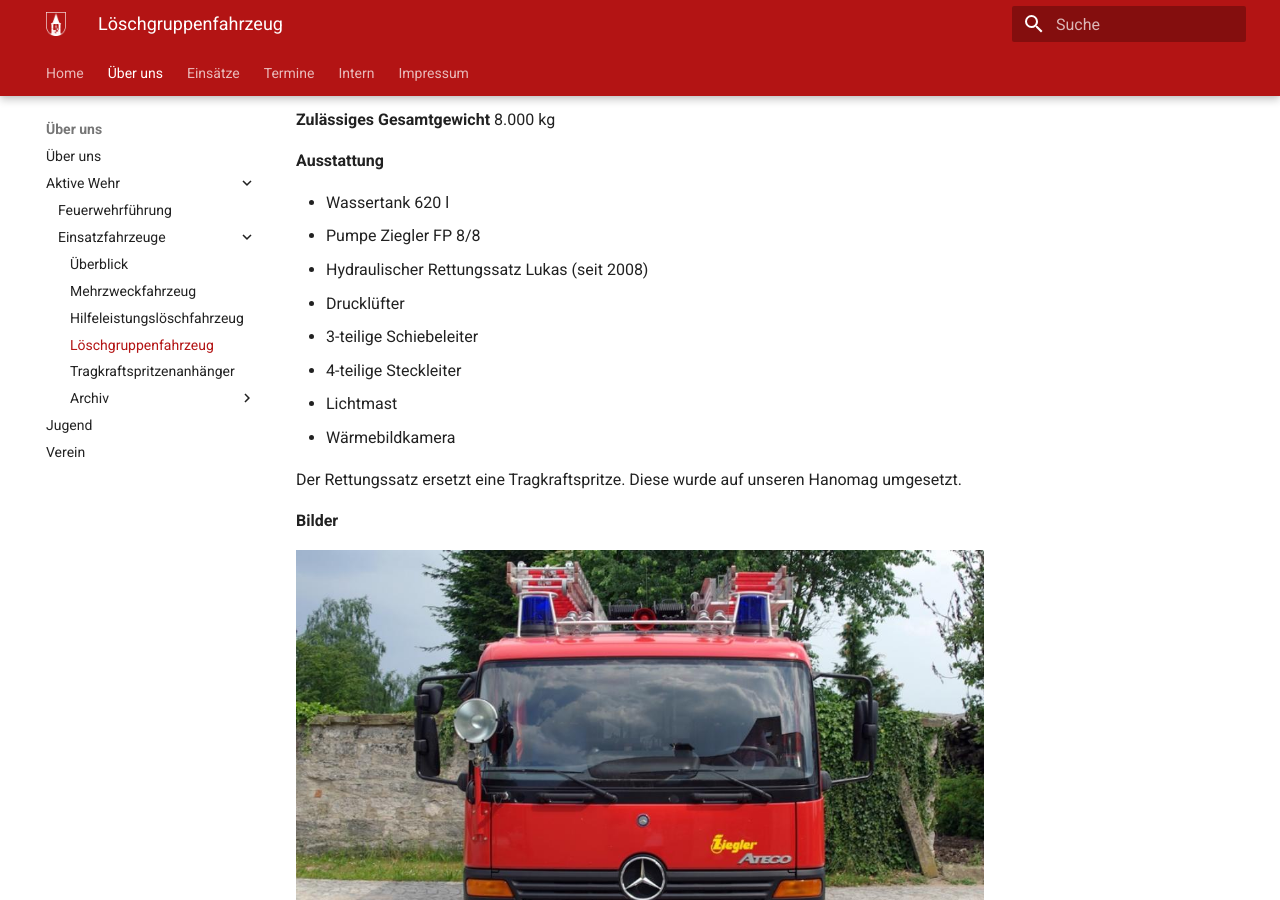
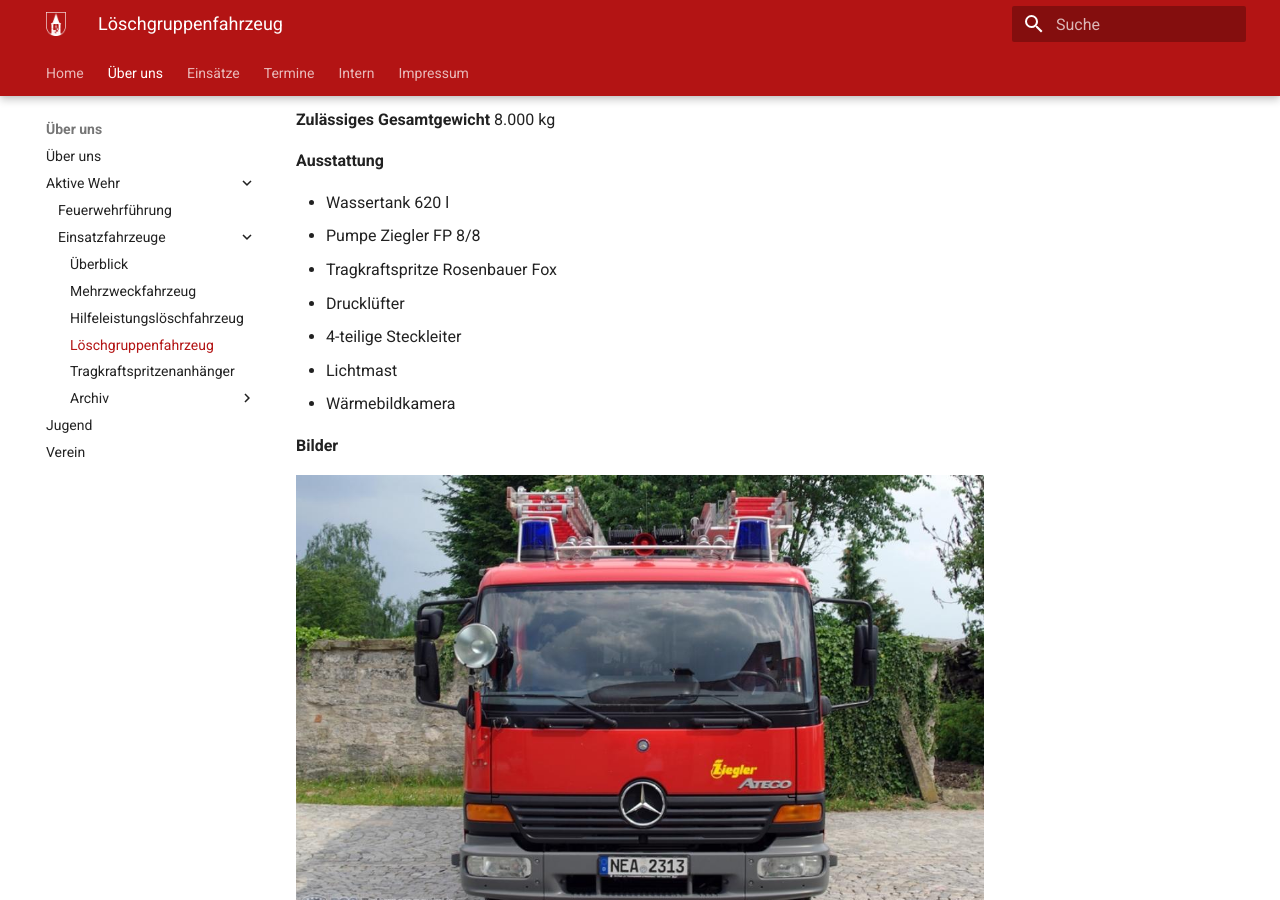
Before and after one commit to FFW-Baudenbach/Homepage, an MkDocs documentation site: the page built from docs/Über uns/Aktive Wehr/Einsatzfahrzeuge/lf86.md, in a window 1280 px wide and 900 px high, scrolled down 1076 px. Built offline with MkDocs 1.6.1 and Material for MkDocs 9.7.7, drawn with Linux system fonts in a browser that asks for light colours; plug-ins that fetch from the network failed and are left out; some of the changed text lies outside the part shown.

Commit message:
Update LF8

```diff
--- a/docs/Über uns/Aktive Wehr/Einsatzfahrzeuge/lf86.md
+++ b/docs/Über uns/Aktive Wehr/Einsatzfahrzeuge/lf86.md
@@ -57,14 +57,11 @@ Ziegler
 
 *   Wassertank 620 l
 *   Pumpe Ziegler FP 8/8
-*   Hydraulischer Rettungssatz Lukas (seit 2008)
+*   Tragkraftspritze Rosenbauer Fox
 *   Drucklüfter
-*   3-teilige Schiebeleiter
 *   4-teilige Steckleiter
 *   Lichtmast
 *   Wärmebildkamera
-
-Der Rettungssatz ersetzt eine Tragkraftspritze. Diese wurde auf unseren Hanomag umgesetzt.
 
 **Bilder**
 
```
Also changed, not shown: other parts of docs/Über uns/Aktive Wehr/Einsatzfahrzeuge/lf86.md (+1 -1 lines).
